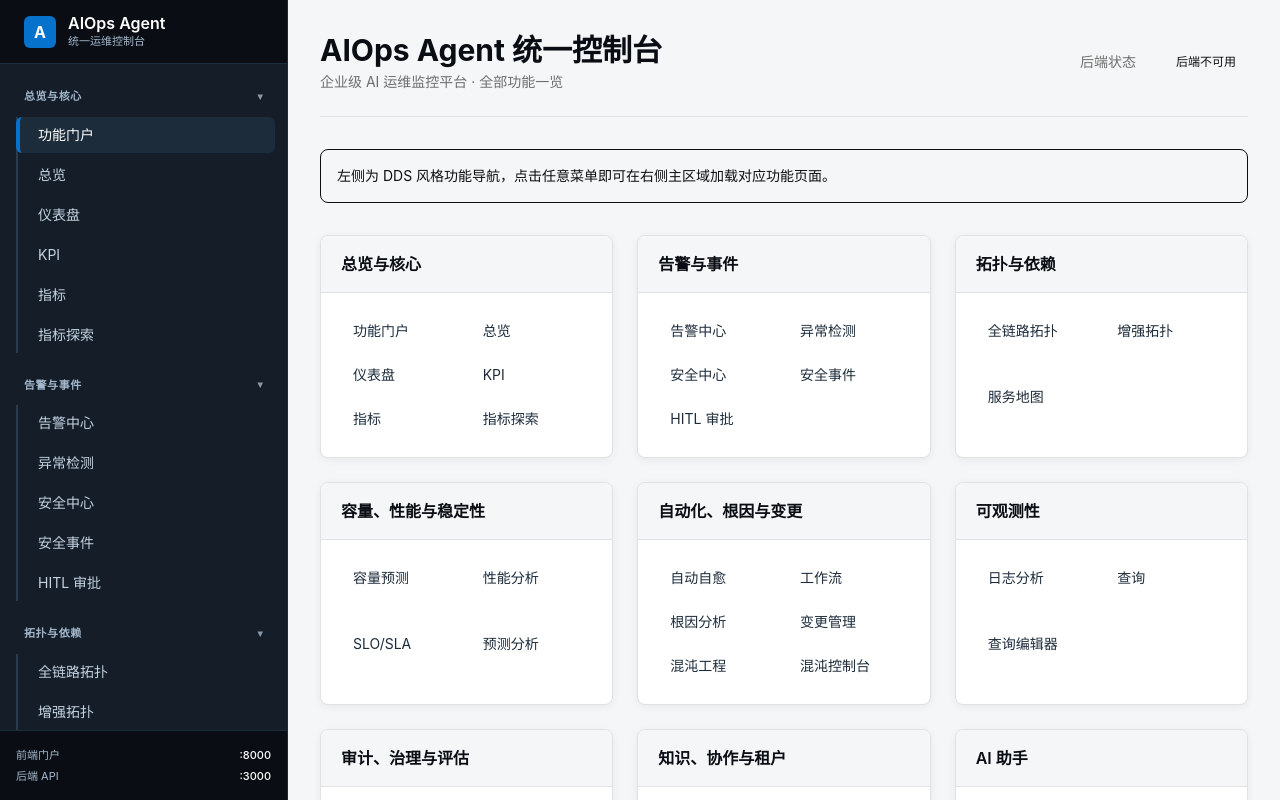
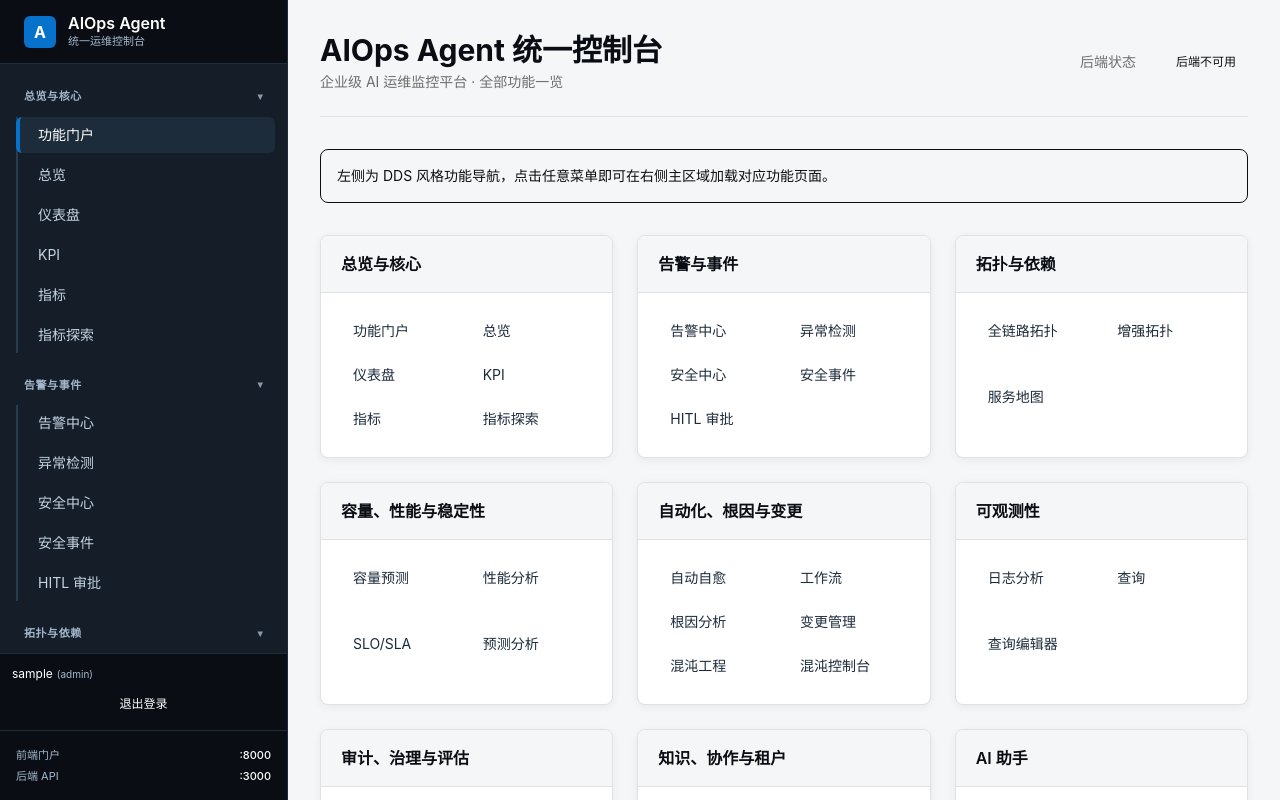
Before and after one commit to HualongChen666/AIOps-Agents, a Next.js app in the folder frontend/: page / in a window 1280 px wide. Built offline with nearby package versions, Linux system fonts and the light colour scheme; no server answers; sample sign-in values are in the browser's storage.

Commit message:
feat(frontend): 在左侧导航底部增加当前用户信息和退出登录按钮

```diff
--- a/frontend/components/SideNav.tsx
+++ b/frontend/components/SideNav.tsx
@@ -1,17 +1,36 @@
 'use client';
 
-import { useState } from 'react';
+import { useEffect, useState } from 'react';
 import Link from 'next/link';
 import { usePathname } from 'next/navigation';
 import { navGroups } from '@/lib/nav';
+import { logout } from '@/lib/api';
+
+interface UserInfo {
+  username: string;
+  role: string;
+}
 
 export function SideNav() {
   const pathname = usePathname();
+  const [user, setUser] = useState<UserInfo | null>(null);
   const [expanded, setExpanded] = useState<Record<string, boolean>>(() => {
     const initial: Record<string, boolean> = {};
     navGroups.forEach((g) => (initial[g.title] = true));
     return initial;
   });
+
+  useEffect(() => {
+    try {
+      const raw = localStorage.getItem('user');
+      if (raw && raw !== 'undefined') {
+        const parsed = JSON.parse(raw);
+        setUser({ username: parsed.username || '', role: parsed.role || '' });
+      }
+    } catch {
+      setUser(null);
+    }
+  }, []);
 
   const isActive = (href: string) => {
     if (href === '/') return pathname === '/';
@@ -65,8 +84,8 @@ export function SideNav() {
                       key={item.href}
                       href={item.href}
                       className={`flex items-center px-3 py-2 rounded-md text-sm transition-colors border-l-4 -ml-[10px] pl-[18px] ${isActive(item.href)
-                          ? 'bg-[var(--dds-slate-70)] text-white border-[var(--dds-blue-60)]'
-                          : 'border-transparent text-[var(--dds-slate-20)] hover:bg-[var(--dds-slate-70)] hover:text-white'
+                        ? 'bg-[var(--dds-slate-70)] text-white border-[var(--dds-blue-60)]'
+                        : 'border-transparent text-[var(--dds-slate-20)] hover:bg-[var(--dds-slate-70)] hover:text-white'
                         }`}
                     >
                       {item.label}
@@ -78,6 +97,24 @@ export function SideNav() {
           </div>
         ))}
       </div>
+
+      {/* User / logout */}
+      {user && (
+        <div className="shrink-0 p-3 border-t border-[var(--dds-slate-70)] bg-[var(--dds-slate-90)]">
+          <div className="flex items-center justify-between mb-2">
+            <div className="text-xs text-white truncate" title={user.username}>
+              {user.username}
+              <span className="ml-1 text-[10px] text-[var(--dds-slate-30)]">({user.role})</span>
+            </div>
+          </div>
+          <button
+            onClick={async () => { await logout(); }}
+            className="w-full px-3 py-1.5 rounded text-xs text-white bg-[var(--dds-red-60)] hover:bg-[var(--dds-red-70)] transition-colors"
+          >
+            退出登录
+          </button>
+        </div>
+      )}
 
       {/* Footer status */}
       <div className="shrink-0 p-4 text-[11px] text-[var(--dds-slate-30)] border-t border-[var(--dds-slate-70)] bg-[var(--dds-slate-90)]">
```
